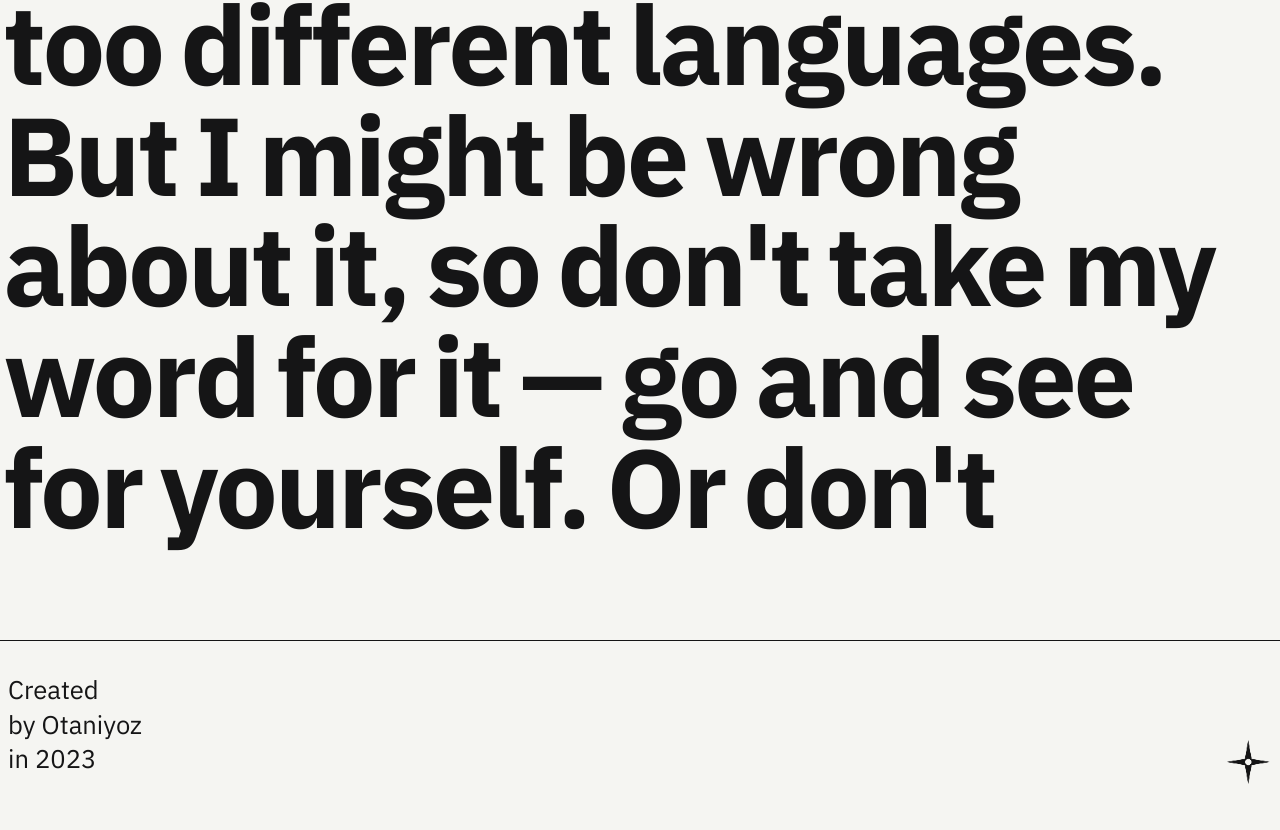
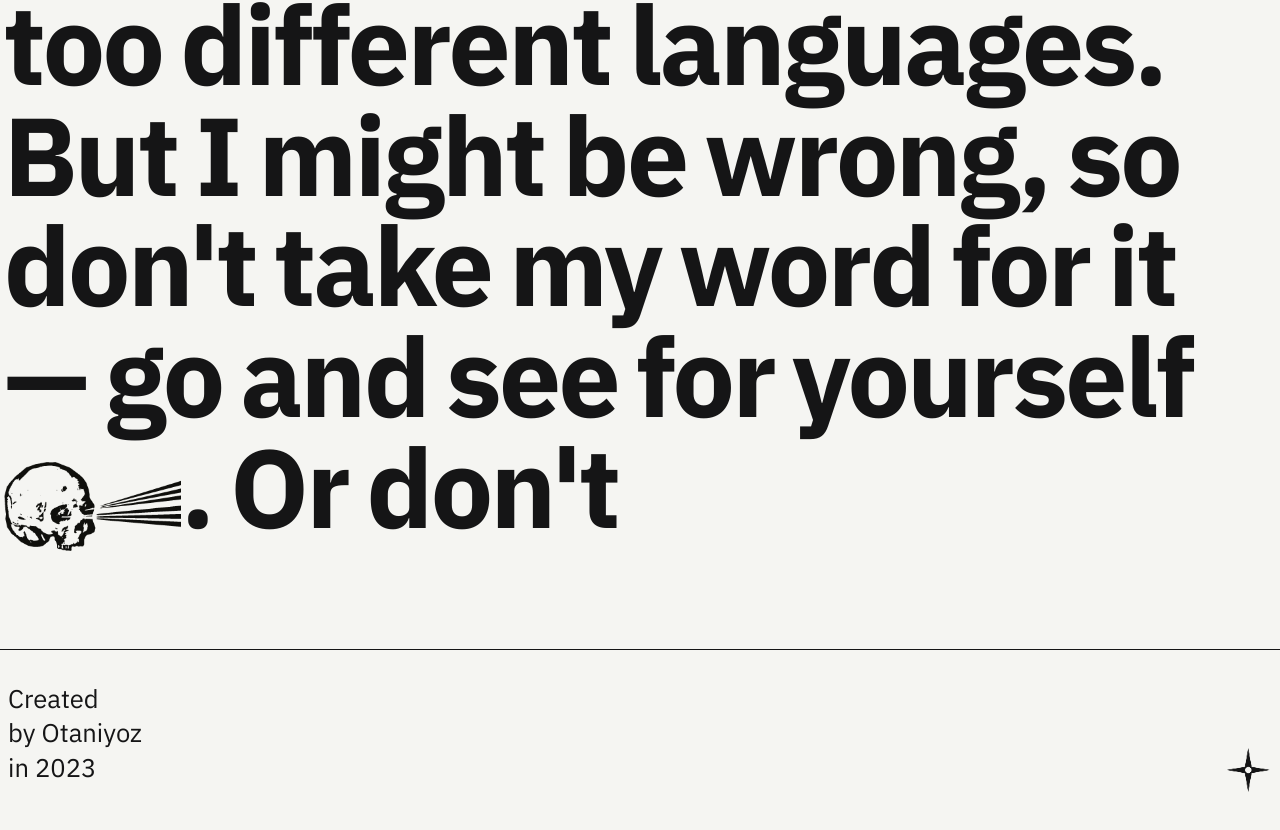
Before and after one commit to otaniyoz/web, a SvelteKit app: page / in a window 1280 px wide. Shown: the part 788-1618 px from the top of the page. Built offline with nearby package versions, Linux system fonts and the light colour scheme.

Commit message:
i do not like this

```diff
--- a/src/lib/components/Link.svelte
+++ b/src/lib/components/Link.svelte
@@ -4,14 +4,14 @@
   export let href: string;
   export let text: string;
   export let target = "_blank";
-  export let externalLink: boolean;
+  export let outside: boolean;
 
   if (text && text.length) {
     text = typographString(text);
   }
 </script>
 
-{#if externalLink}
+{#if outside}
   <a {href} {target}>{text}</a>↗
 {:else}
   <a {href} {target}>{text}</a>
@@ -20,10 +20,10 @@
 <style>
   a {
     padding: 0;
+    font-size: inherit;
     font-weight: inherit;
     text-decoration: none;
     color: var(--color-dark);
-    font-size: var(--font-size-regular);
     border-bottom: 1px solid var(--color-dark);
   }
 
--- a/src/routes/+page.svelte
+++ b/src/routes/+page.svelte
@@ -1,7 +1,6 @@
 <script lang="ts">
-  import Heading from "$lib/components/Heading.svelte";
-  import Paragraph from "$lib/components/Paragraph.svelte";
-  import SectionGrid from "$lib/components/SectionGrid.svelte";
+  import Link from "$lib/components/Link.svelte";
+  import { base } from "$app/paths";
 </script>
 
 <svelte:head>
@@ -9,20 +8,20 @@
 </svelte:head>
 
 <h1>
-  Hallo, cyber-stranger. This is a web-home for <img
-    alt="Stylized photograph of a man"
-    src="home-banner.jpg"
-  /> Otaniyoz. A place for various projects and sporadic notes. All on, perhaps,
-  too far spread topics and in too different languages. But I might be wrong about
-  it, so don't take my word for it — go and see for yourself. Or don't
+   Hallo, cyber-stranger. This is a web-home for <img alt="Illustration of a man" src="home-banner.jpg" /> Otaniyoz. A place for <Link href="{base}/projects" text="various projects" outside={false} /> and <Link href="{base}/notes" text="sporadic notes" outside={false} />. All on, perhaps, too far spread topics and in too different languages. But I might be wrong, so don't take my word for it — go and see for yourself <img alt="Skull with beaming eye-sockets" src="skull.png" id="skull" />. Or don't
 </h1>
 
 <style>
+  #skull {
+    height: calc(0.8*var(--line-height-regular));
+    vertical-align: sub;
+  }
+
   img {
-    aspect-ratio: 1 / 1;
     display: inline-block;
     vertical-align: text-bottom;
-    width: var(--line-height-regular);
+    height: var(--line-height-regular);
+    width: auto;
   }
 
   h1 {
```
Also changed, not shown: static/skull.png (added).
